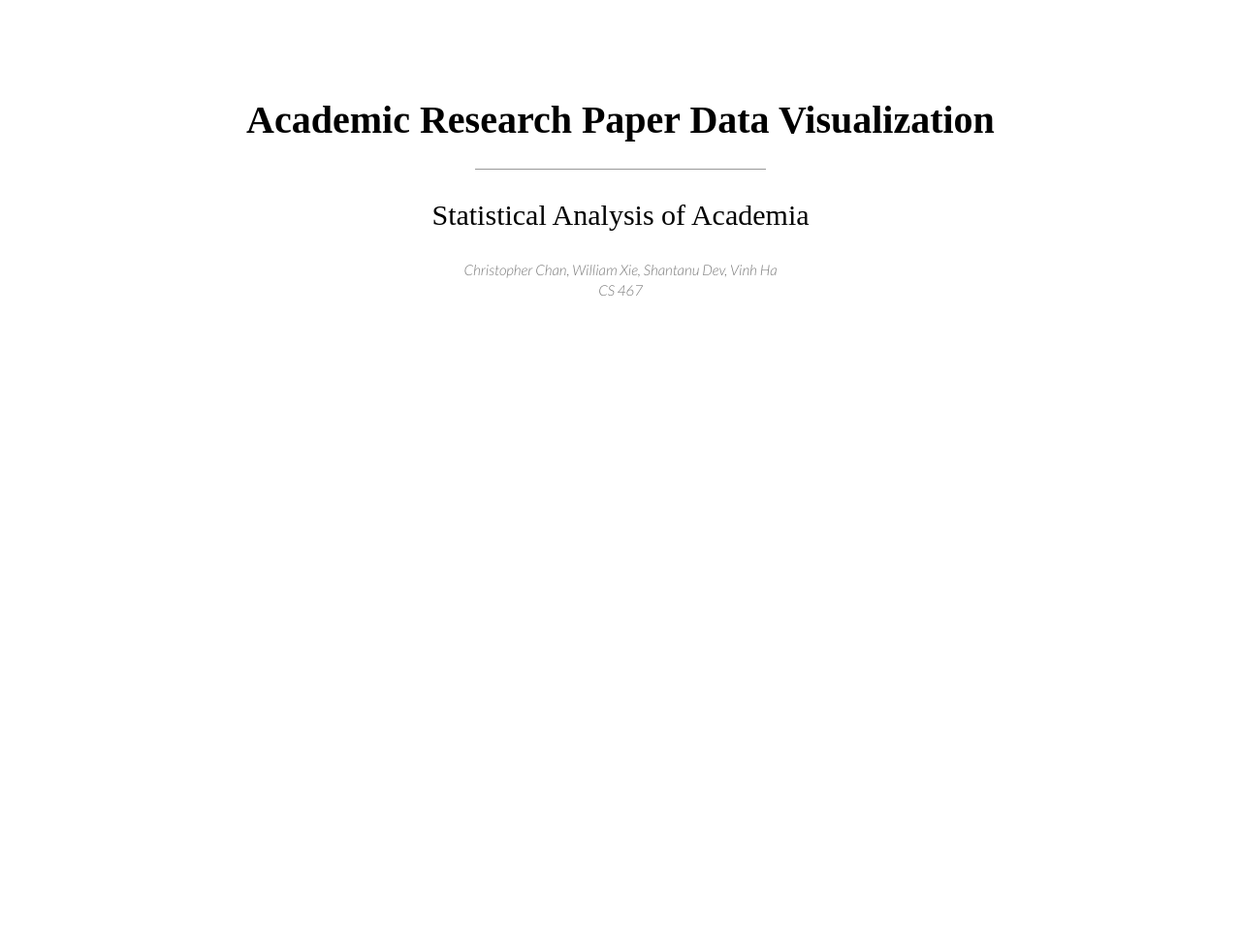
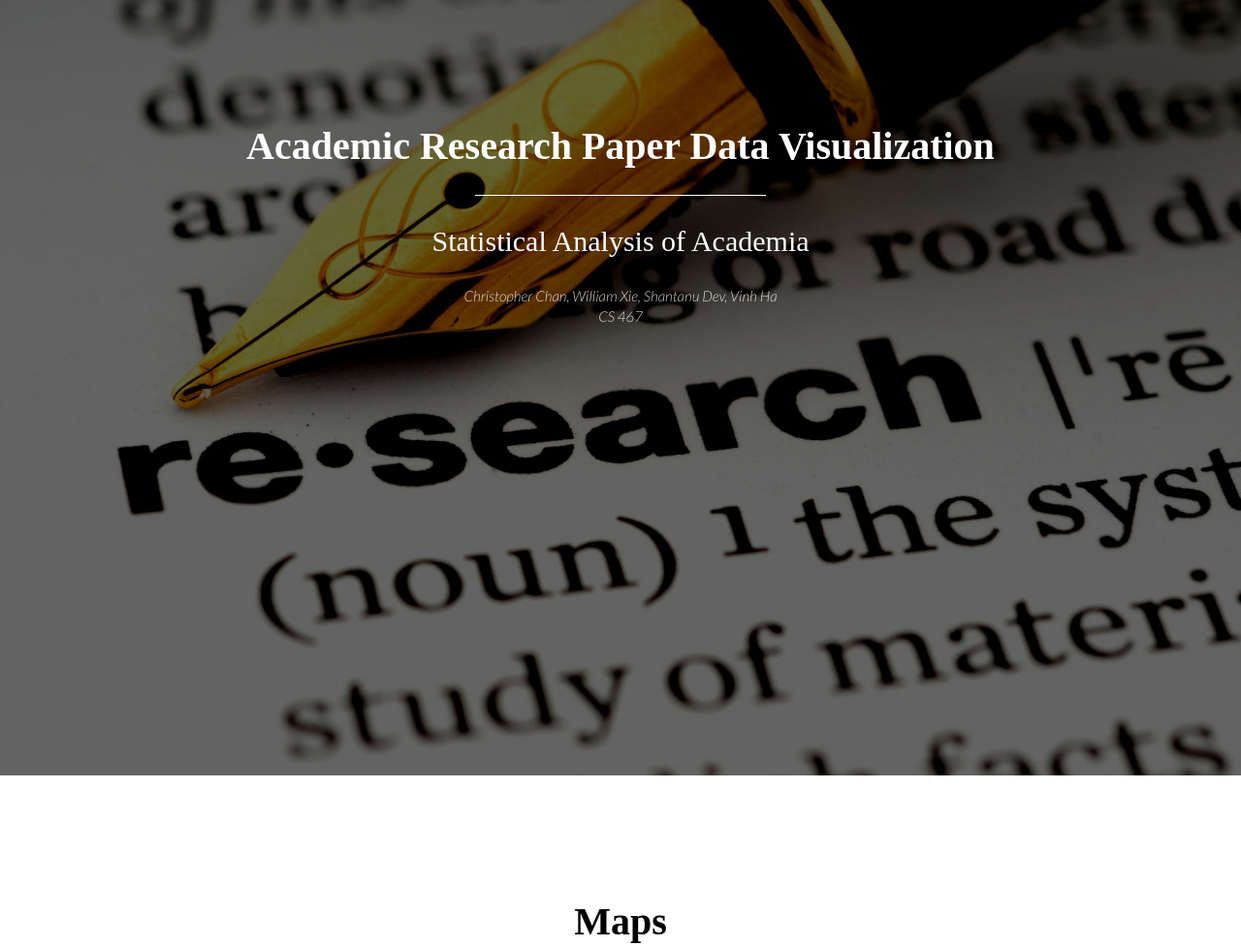
Before and after one commit to chrischris292/CS467FinalProject, a website: page public/index.html in a window 1280 px wide. Shown: the whole page at 97% size. Before the commit the page ends 800 px from the top, so only its background shows below. Drawn offline with Linux system fonts and the light colour scheme; a web font is replaced by a local one.

Commit message:
a bit sexier now

```diff
--- a/public/css/style.css
+++ b/public/css/style.css
@@ -1,11 +1,23 @@
 @import url(http://fonts.googleapis.com/css?family=Brawler);
 @import url(http://fonts.googleapis.com/css?family=Lato:300italic);
 body{
-	margin:100px;
+	margin:0px;
+}
+.headerContainer{
+	width:100%;
+	height:100%;
+  background-image:url("../images/research.jpg");
+  background-attachment: fixed;
+  background-repeat: no-repeat;
+  background-position: center center;
+  background-size:auto 100%;
+  background-size: cover;
+  color:white;
 }
 .container{
 	max-width:800px;
 	margin:auto;
+	padding-top:100px;
 }
 h1{
 	font-size:40px;
@@ -21,13 +33,13 @@ line{
 	max-width: 300px;
 	margin: 0 auto;
 	height: 1px;
-	background-color: #999;
+	background-color: white;
 	outline:0;
 	display:block;
 }
 .authors{
 	font-size:15px;
-	color:#777;
+	color: rgba(255, 255, 255, 0.83);
 	margin-top:30px;
 	text-align:center;
 	font-family: 'Lato', sans-serif;
@@ -36,7 +48,7 @@ line{
 .date{
 	margin-top:3px;
 	font-size:15px;
-	color:#777;
+	color: rgba(255, 255, 255, 0.83);
 	text-align:center;
 	font-family: 'Lato', sans-serif;
 	font-weight: 300;
--- a/public/index.html
+++ b/public/index.html
@@ -14,6 +14,7 @@
     <script src = "js/modernizr.js"></script>
 </head>
 <body>
+<div class = "headerContainer">
     <div class = "container">
         <h1>Academic Research Paper Data Visualization</h1>
         <line></line>
@@ -22,4 +23,8 @@
         <div class = "date">CS 467</div>
 
     </div>
+</div>
+<div class = "container">
+    <h1>Maps</h1>
+</div>
 </body>
```
Also changed, not shown: public/images/research.jpg (added).
